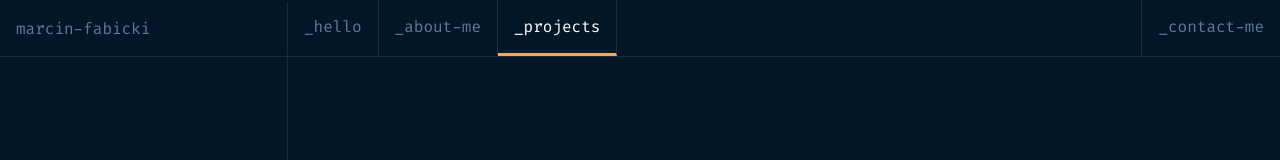
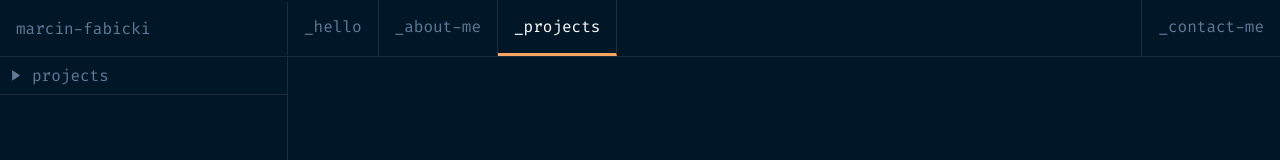
Before and after one commit to Fabi0o/portfolio, a Next.js app: page /projects in a window 1280 px wide. Shown: the top 160 px of the page. Built offline with nearby package versions, Linux system fonts and the light colour scheme.

Commit message:
add dropdown components for displaying menu

```diff
--- a/pages/projects.tsx
+++ b/pages/projects.tsx
@@ -1,9 +1,13 @@
 import styles from "@/styles/Projects.module.scss";
+import DropdownInfo from "@/components/common/DropdownInfo";
 
 const Projects = () => {
   return (
     <div className={styles.container}>
-      <div className={styles.menu}></div>
+      <div className={styles.menu}>
+        <DropdownInfo currentInfo="projects" />
+      </div>
+
       <div className={styles.projects}></div>
     </div>
   );
```
